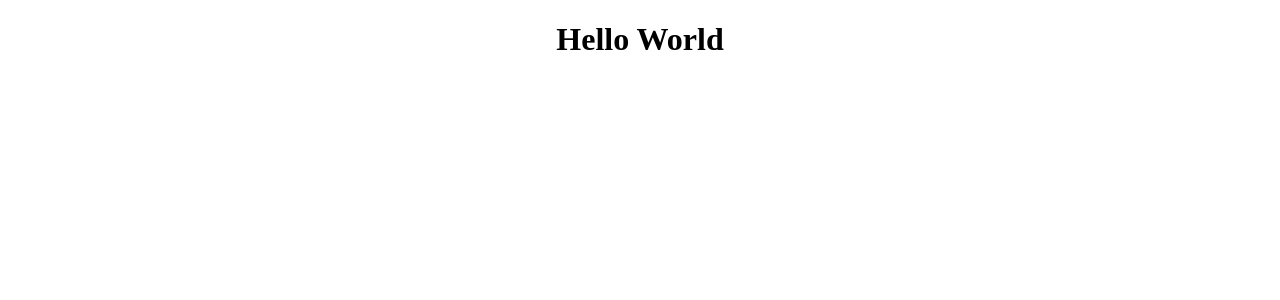
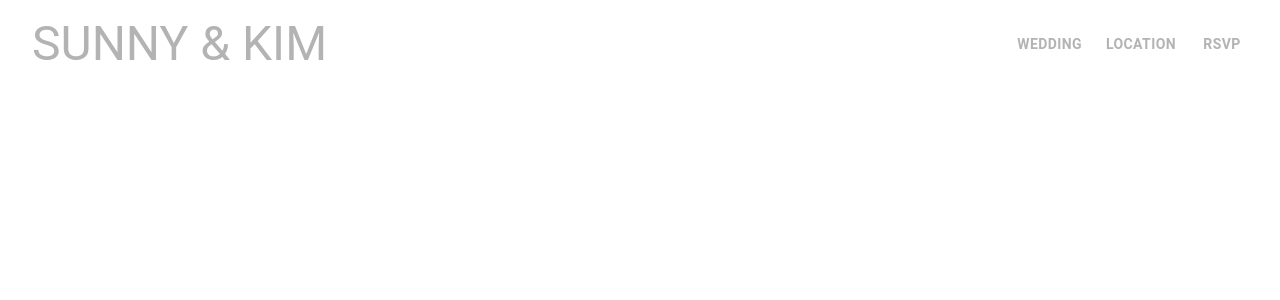
Before and after one commit to hebs87/wedding-website-frontend, a React (Create React App) app: page / in a window 1280 px wide. Shown: the top 300 px of the page. Built offline with nearby package versions, Linux system fonts and the light colour scheme.

Commit message:
Created NavBar component, added custom styles and imported into App.js

```diff
--- a/src/App.js
+++ b/src/App.js
@@ -1,10 +1,11 @@
 import React from 'react';
 import './App.css';
+import NavBar from "./components/NavBar/NavBar";
 
 const App = () => {
   return (
     <div className="App">
-      <h1>Hello World</h1>
+      <NavBar/>
     </div>
   );
 }
--- /dev/null
+++ b/src/components/NavBar/NavBar.jsx
@@ -0,0 +1,127 @@
+import {makeStyles} from "@material-ui/core/styles";
+import React from "react";
+import AppBar from "@material-ui/core/AppBar";
+import Toolbar from "@material-ui/core/Toolbar";
+import Typography from "@material-ui/core/Typography";
+import Button from "@material-ui/core/Button";
+// import {NavLink} from "react-router-dom";
+
+export const useStyles = makeStyles((theme) => ({
+  root: {
+    flexGrow: 1,
+  },
+  navBar: {
+    backgroundColor: 'transparent',
+    boxShadow: 'none',
+  },
+  toolbarRoot: {
+    display: 'flex',
+    justifyContent: 'space-between',
+    paddingTop: 10,
+    paddingBottom: 10,
+    [theme.breakpoints.down('xs')]: {
+      paddingRight: 0,
+      paddingLeft: 0,
+    },
+  },
+  logoLink: {
+    marginRight: '0',
+    color: '#b3b3b3',
+    [theme.breakpoints.up('sm')]: {
+      marginRight: '10px',
+    },
+    '&:hover': {
+      background: 'transparent',
+    },
+  },
+  logo: {
+    width: '90px',
+  },
+  navLink: {
+    margin: '0 2px',
+    color: '#b3b3b3',
+    padding: '10px',
+    textDecoration: 'none',
+    textTransform: 'uppercase',
+    fontWeight: 'bold',
+    transition: 'all 0.35s ease-in-out',
+    "&:hover": {
+      backgroundColor: 'transparent',
+      color: '#d83600',
+    },
+  },
+}));
+
+const NavBar = () => {
+  // Get the classes from the useStyles function
+  const classes = useStyles();
+
+  return (
+    <div className={classes.root}>
+      <AppBar className={classes.navBar} position="static">
+        <Toolbar classes={{root: classes.toolbarRoot}}>
+          <Button
+            exact to="/"
+            className={classes.logoLink}>
+            <Typography variant='h3' component='h3'>
+              Sunny &amp; Kim
+            </Typography>
+          </Button>
+          <div>
+            <Button
+              exact to="/"
+              className={classes.navLink}
+              activeStyle={{opacity: 1}}
+            >
+              Wedding
+            </Button>
+            <Button
+              exact to="/location"
+              className={classes.navLink}
+              activeStyle={{opacity: 1}}
+            >
+              Location
+            </Button>
+            <Button
+              exact to="/rsvp"
+              className={classes.navLink}
+              activeStyle={{opacity: 1}}
+            >
+              RSVP
+            </Button>
+          </div>
+          {/*<NavLink*/}
+          {/*  exact to="/"*/}
+          {/*  className={classes.logoLink}>*/}
+          {/*  <Typography variant='h1' component='h1'>*/}
+          {/*    Sunny &amp; Kim*/}
+          {/*  </Typography>*/}
+          {/*</NavLink>*/}
+          {/*<NavLink*/}
+          {/*  exact to="/"*/}
+          {/*  className={classes.navLink}*/}
+          {/*  activeStyle={{opacity: 1}}*/}
+          {/*>*/}
+          {/*  Wedding*/}
+          {/*</NavLink>*/}
+          {/*<NavLink*/}
+          {/*  exact to="/location"*/}
+          {/*  className={classes.navLink}*/}
+          {/*  activeStyle={{opacity: 1}}*/}
+          {/*>*/}
+          {/*  Location*/}
+          {/*</NavLink>*/}
+          {/*<NavLink*/}
+          {/*  exact to="/rsvp"*/}
+          {/*  className={classes.navLink}*/}
+          {/*  activeStyle={{opacity: 1}}*/}
+          {/*>*/}
+          {/*  RSVP*/}
+          {/*</NavLink>*/}
+        </Toolbar>
+      </AppBar>
+    </div>
+  );
+};
+
+export default NavBar;
```
